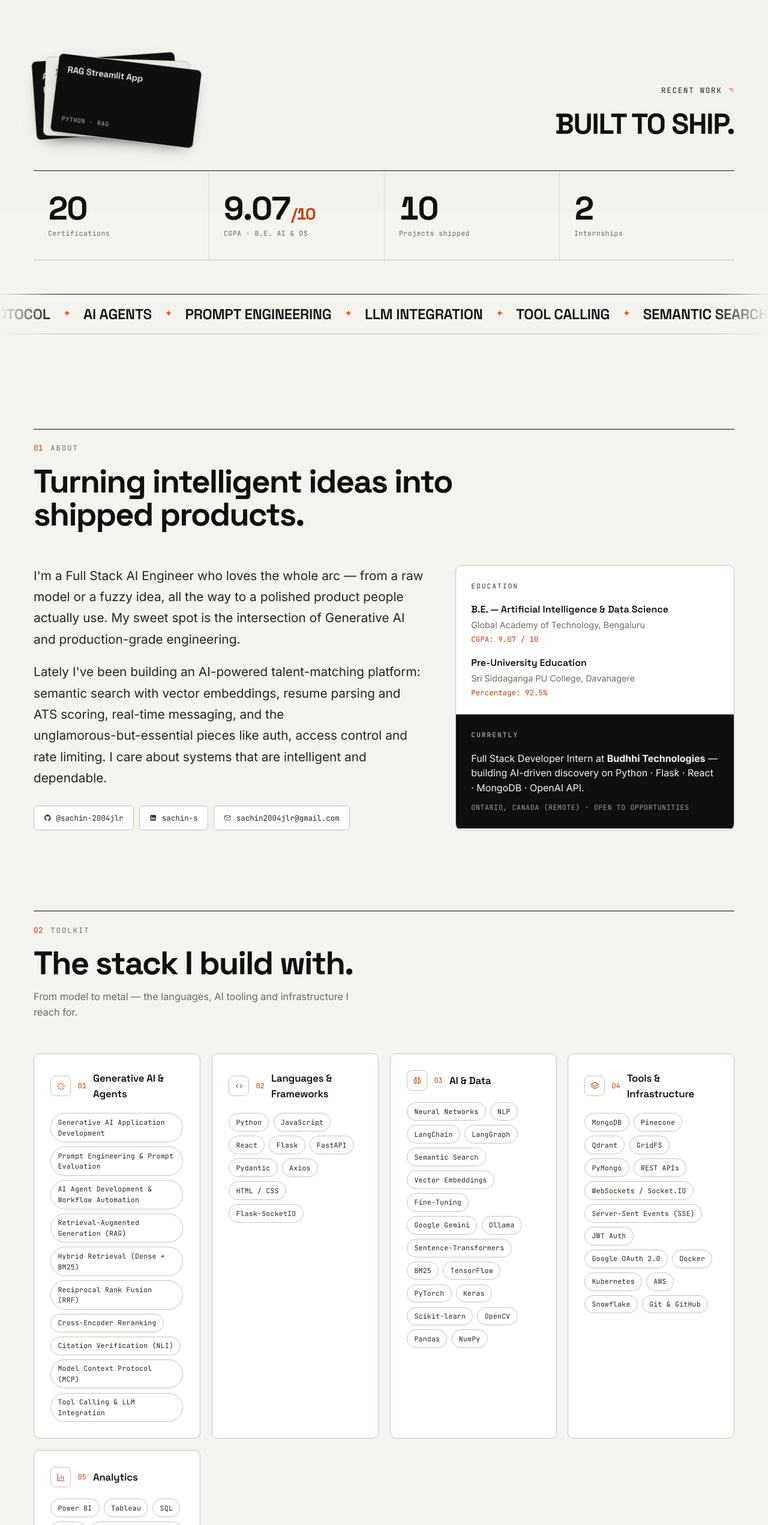
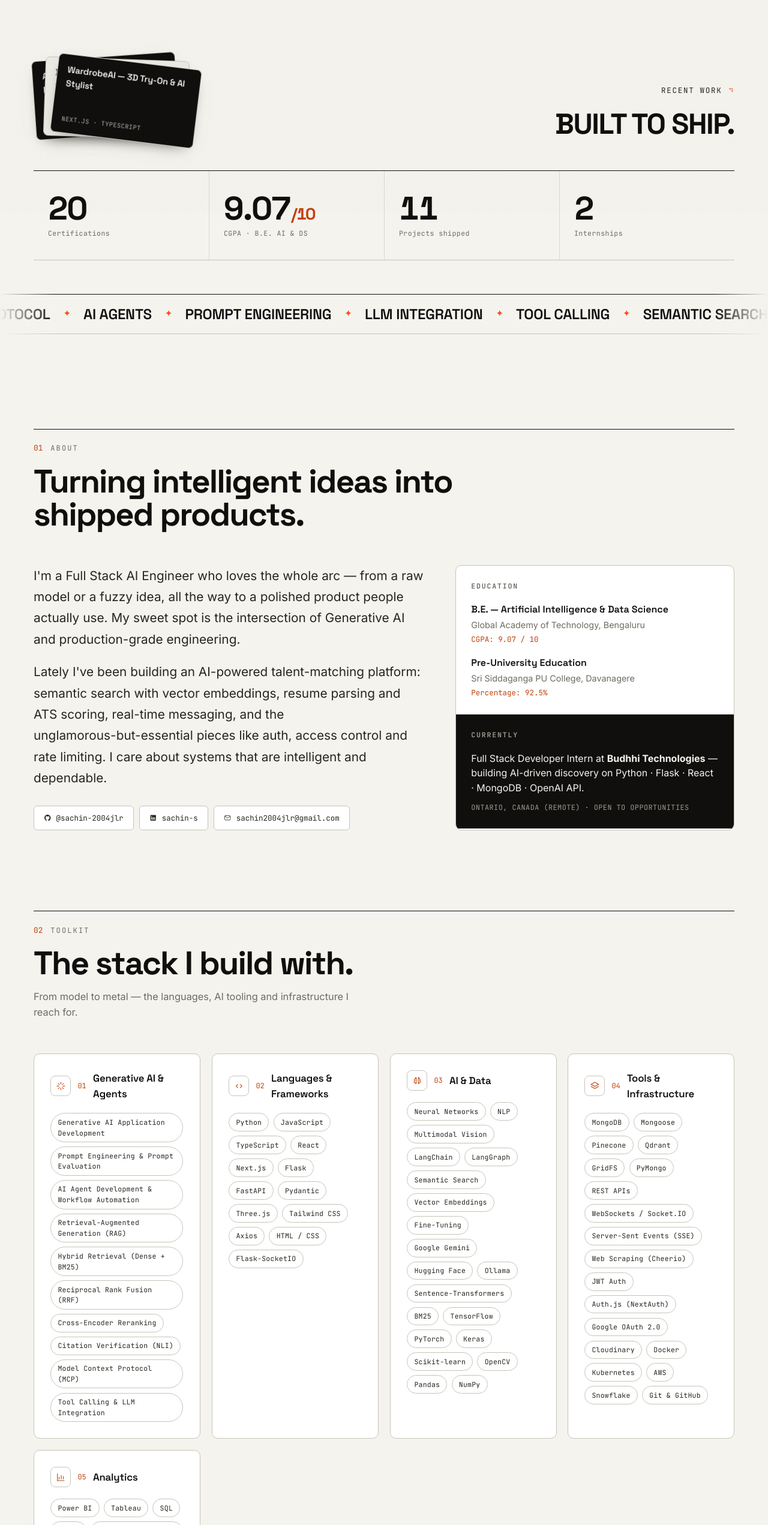
Before and after one commit to sachin-2004jlr/My-Portifolio, a React (Vite) app: page / in a window 1280 px wide. Shown: the part 944-3486 px from the top of the page at 60% size. Built offline with nearby package versions, Linux system fonts and the light colour scheme.

Commit message:
Work: add WardrobeAI (3D try-on + AI stylist) + skills it demonstrates
Private repo — card shows a Private pill and on-request note. Adds Next.js,
TypeScript, Three.js, Tailwind, Hugging Face, Mongoose, Auth.js, Cloudinary
and multimodal vision / web-scraping skills.

```diff
--- a/src/data/content.js
+++ b/src/data/content.js
@@ -57,15 +57,18 @@ export const skillGroups = [
   {
     title: 'Languages & Frameworks',
     icon: 'code',
-    items: ['Python', 'JavaScript', 'React', 'Flask', 'FastAPI', 'Pydantic', 'Axios', 'HTML / CSS', 'Flask-SocketIO'],
+    items: [
+      'Python', 'JavaScript', 'TypeScript', 'React', 'Next.js', 'Flask', 'FastAPI',
+      'Pydantic', 'Three.js', 'Tailwind CSS', 'Axios', 'HTML / CSS', 'Flask-SocketIO',
+    ],
   },
   {
     title: 'AI & Data',
     icon: 'brain',
     items: [
-      'Neural Networks', 'NLP', 'LangChain', 'LangGraph', 'Semantic Search',
+      'Neural Networks', 'NLP', 'Multimodal Vision', 'LangChain', 'LangGraph', 'Semantic Search',
       'Vector Embeddings', 'Fine-Tuning',
-      'Google Gemini', 'Ollama', 'Sentence-Transformers', 'BM25',
+      'Google Gemini', 'Hugging Face', 'Ollama', 'Sentence-Transformers', 'BM25',
       'TensorFlow', 'PyTorch', 'Keras', 'Scikit-learn', 'OpenCV', 'Pandas', 'NumPy',
     ],
   },
@@ -73,9 +76,10 @@ export const skillGroups = [
     title: 'Tools & Infrastructure',
     icon: 'stack',
     items: [
-      'MongoDB', 'Pinecone', 'Qdrant', 'GridFS', 'PyMongo', 'REST APIs',
-      'WebSockets / Socket.IO', 'Server-Sent Events (SSE)',
-      'JWT Auth', 'Google OAuth 2.0', 'Docker', 'Kubernetes', 'AWS', 'Snowflake', 'Git & GitHub',
+      'MongoDB', 'Mongoose', 'Pinecone', 'Qdrant', 'GridFS', 'PyMongo', 'REST APIs',
+      'WebSockets / Socket.IO', 'Server-Sent Events (SSE)', 'Web Scraping (Cheerio)',
+      'JWT Auth', 'Auth.js (NextAuth)', 'Google OAuth 2.0', 'Cloudinary',
+      'Docker', 'Kubernetes', 'AWS', 'Snowflake', 'Git & GitHub',
     ],
   },
   {
@@ -144,6 +148,22 @@ export const projects = [
       'Self-verifying answers: every cited sentence is checked against its source chunk with an NLI model — compound claims are split so each part is flagged verified or unverified.',
       'Provider-agnostic by design: swap Gemini ↔ Ollama and Pinecone ↔ Qdrant with two env vars, so it runs fully local or fully cloud.',
       'FastAPI backend streaming answers over SSE, React 19 front end, MongoDB for users and chats, Google OAuth with JWT in httpOnly cookies.',
+    ],
+    url: null,
+  },
+  {
+    name: 'WardrobeAI — 3D Try-On & AI Stylist',
+    period: 'Ongoing',
+    private: true,
+    featured: true,
+    tags: ['Next.js', 'TypeScript', 'Three.js', 'Gemini', 'Hugging Face', 'MongoDB', 'Auth.js', 'Cloudinary'],
+    blurb:
+      'A virtual wardrobe with a 3D try-on avatar and an AI stylist that dresses you only in clothes you actually own.',
+    highlights: [
+      'Add clothes by pasting a product link or photographing your own (background-removed); a Gemini stylist then composes complete outfits built strictly from items you own.',
+      '3D try-on avatar shaped from your measurements with three.js + react-three-fiber, plus photorealistic try-on rendered free via Hugging Face.',
+      'Production-grade Next.js 15 (App Router, TS): Auth.js with Google OAuth + hashed-OTP email, MongoDB/Mongoose, signed Cloudinary uploads and zod-validated routes with per-user ownership enforced in every query.',
+      'Cost- and security-aware scraper: 7-day cache → free cheerio → paid Apify fallback only when needed, with SSRF guards that refuse loopback, RFC1918 and cloud-metadata addresses.',
     ],
     url: null,
   },
```
